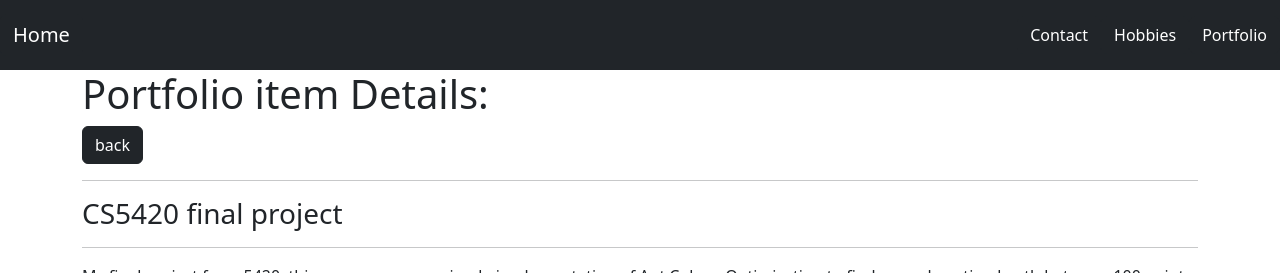
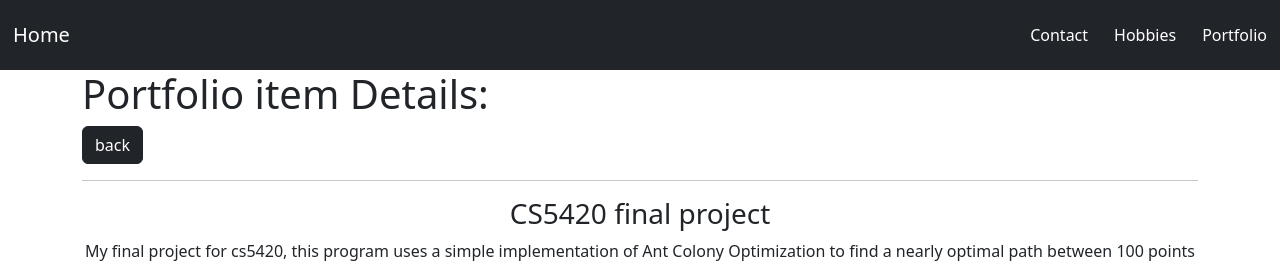
Before and after one commit to exoxander/cs3620_portfolio, a Django app: page /aboutMe/portfolio/1 in a window 1280 px wide. Shown: the top 273 px of the page. Run offline with Django 3.2, Linux system fonts and the light colour scheme; data comes from the database, SQL or seed files in the repository.

Commit message:
final visual touches

```diff
--- a/PortfolioDatabase/aboutMe/templates/PortfolioDatabase/hobbyDetails.html
+++ b/PortfolioDatabase/aboutMe/templates/PortfolioDatabase/hobbyDetails.html
@@ -16,9 +16,8 @@
         </div>
         <hr />
         <div>
-            {{ item.name }}
-            <br />
-            {{ item.desc}}
+            <h3 class="text-center">{{ item.name }}</h3>
+            <p class="text-center">{{ item.desc}}</p>
         </div>
     </div>
     <hr />
--- a/PortfolioDatabase/aboutMe/templates/PortfolioDatabase/portfolioDetails.html
+++ b/PortfolioDatabase/aboutMe/templates/PortfolioDatabase/portfolioDetails.html
@@ -16,12 +16,11 @@
         </div>
         <hr />
         <div class="">
-            <h3>{{ item.name }}</h3>
-            <hr />
-            {{ item.desc}}
+            <h3 class="text-center">{{ item.name }}</h3>
+            <p class="text-center">{{ item.desc }}</p>
         </div>
+        <hr />
     </div>
-    <hr />
     <div class="d-flex justify-content-around">
         <img src="{{ item.img }}" alt="item image" class="w-50 rounded" />
     </div>
```
